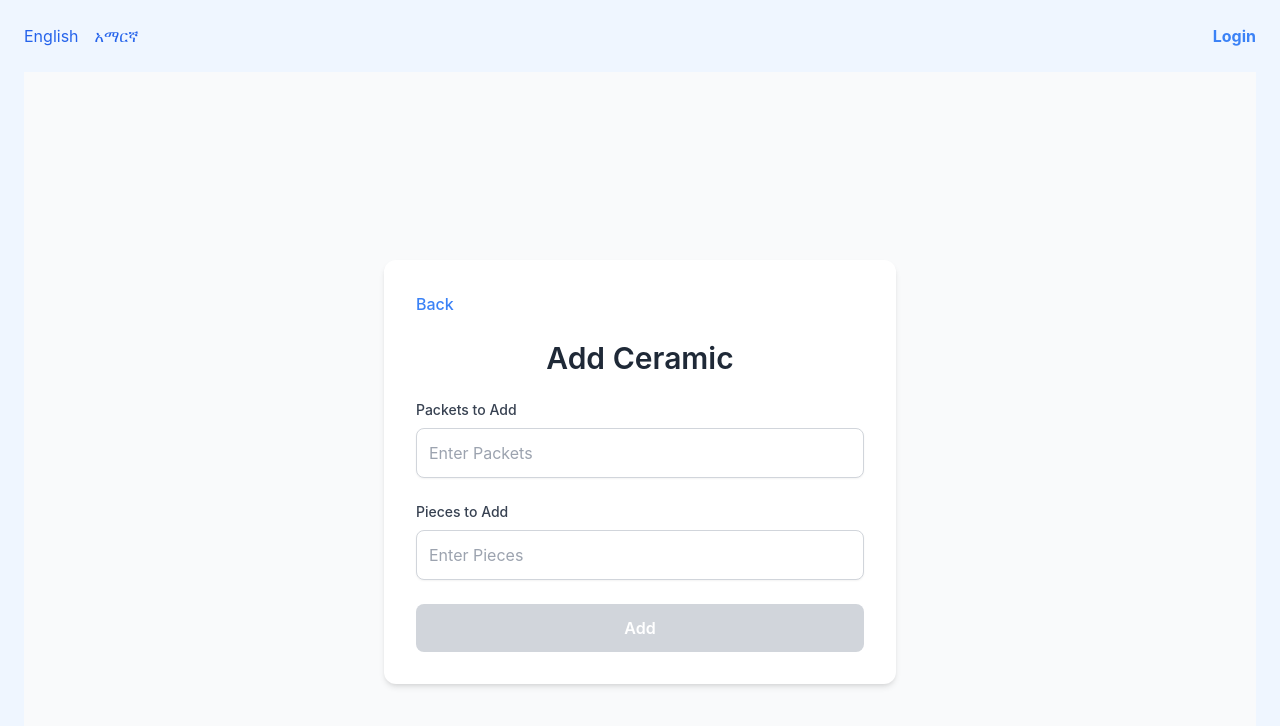
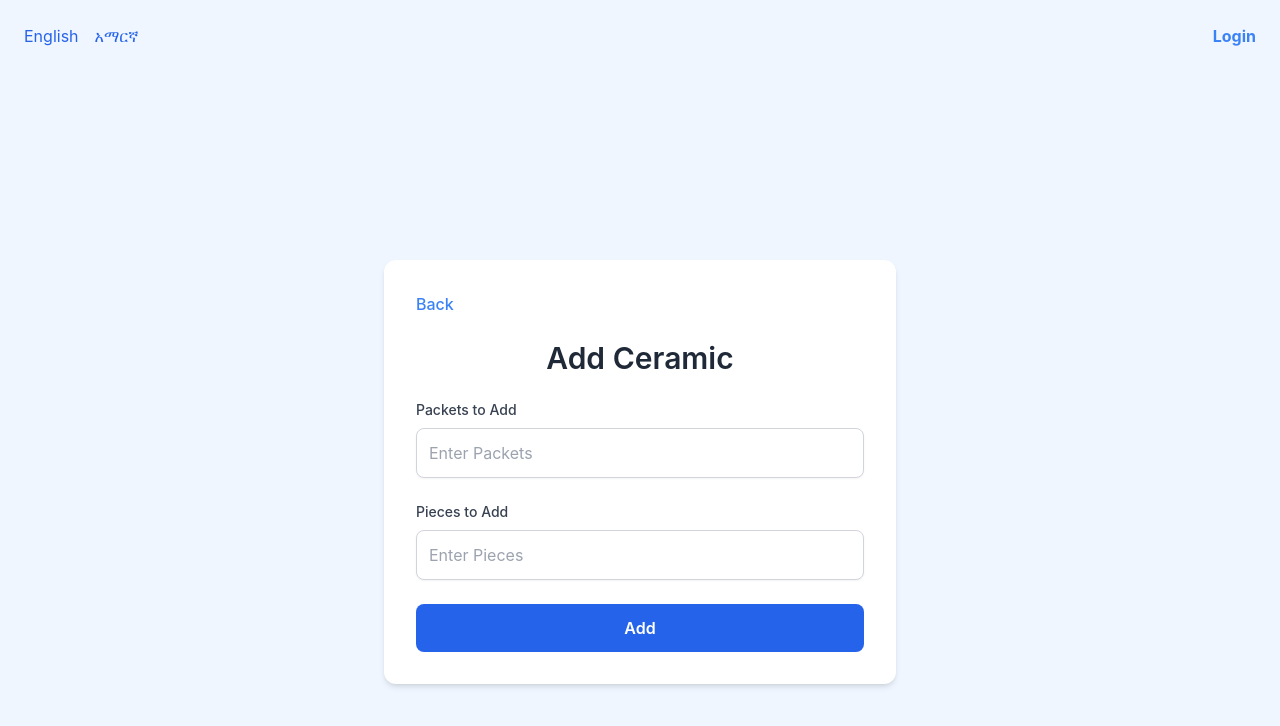
Before and after one commit to tsegaye27/ceramics-store, a Next.js app: page /ceramics/add/1 in a window 1280 px wide. Shown: the top 726 px of the page. Built offline with nearby package versions, Linux system fonts and the light colour scheme.

Commit message:
feat(ceramics): implement add ceramic functionality with form validation

```diff
--- a/app/(pages)/ceramics/add/[id]/page.tsx
+++ b/app/(pages)/ceramics/add/[id]/page.tsx
@@ -1,8 +1,19 @@
 "use client";
-import { useState, useEffect } from "react";
-import Link from "next/link";
-import axiosInstance from "@/app/_lib/axios";
+
+import { useTransition } from "react";
 import { useLanguage } from "@/app/_context/LanguageContext";
+import toast from "react-hot-toast";
+import {
+  RootState,
+  useAppDispatch,
+  useAppSelector,
+} from "@/app/_features/store/store";
+import { useRouter } from "next/navigation";
+import { useForm, SubmitHandler } from "react-hook-form";
+import { z } from "zod";
+import { zodResolver } from "@hookform/resolvers/zod";
+import { updateCeramicSchema } from "@/app/_validators/ceramicSchema";
+import { updateCeramic } from "@/app/_features/ceramics/slice";
 
 type AddCeramicProps = {
   params: {
@@ -10,113 +21,117 @@ type AddCeramicProps = {
   };
 };
 
+type FormData = z.infer<typeof updateCeramicSchema>;
+
 export default function AddCeramic({ params }: AddCeramicProps) {
-  const [packetsToAdd, setPacketsToAdd] = useState("");
-  const [piecesToAdd, setPiecesToAdd] = useState("");
-  const [errorMessage, setErrorMessage] = useState("");
-  const [successMessage, setSuccessMessage] = useState("");
   const { t } = useLanguage();
-  async function addCeramic(
-    ceramicId: string,
-    packetsAdded: number,
-    piecesAdded: number
-  ) {
-    try {
-      const response = await axiosInstance.patch(`/ceramics/addById`, {
-        ceramicId,
-        packetsAdded,
-        piecesAdded,
+  const dispatch = useAppDispatch();
+  const [isPending, startTransition] = useTransition();
+  const router = useRouter();
+  const { loading } = useAppSelector((state: RootState) => state.ceramics);
+
+  const {
+    register,
+    handleSubmit,
+    formState: { errors },
+    reset,
+  } = useForm<FormData>({
+    resolver: zodResolver(updateCeramicSchema),
   });
-    } catch (error: any) {
-      throw new Error(error.response.data.error);
-    }
-  }
-  const handleAdd = async (event: React.FormEvent<HTMLFormElement>) => {
-    event.preventDefault();
-    setErrorMessage("");
-    setSuccessMessage("");
 
-    const packetsAdded = parseInt(packetsToAdd);
-    const piecesAdded = parseInt(piecesToAdd);
+  const handleBack = () => {
+    startTransition(() => {
+      router.push("/ceramics");
+    });
+  };
 
-    if (isNaN(packetsAdded) || isNaN(piecesAdded)) {
-      setErrorMessage("Both fields must be valid numbers.");
-      return;
-    }
+  const onSubmit: SubmitHandler<FormData> = async (data) => {
+    const packets = isNaN(data.packetsAdded) ? 0 : data.packetsAdded;
+    const pieces = isNaN(data.piecesAdded) ? 0 : data.piecesAdded;
 
     try {
-      await addCeramic(params.id, packetsAdded, piecesAdded);
-      setSuccessMessage("Ceramic updated successfully!");
-      setPacketsToAdd("");
-      setPiecesToAdd("");
+      const result = await dispatch(
+        updateCeramic({
+          ceramicId: params.id,
+          packetsAdded: packets,
+          piecesAdded: pieces,
+        }),
+      ).unwrap();
+      console.log("Result:", result);
+
+      if (result?.message) {
+        toast.success(result.message);
+      } else {
+        toast.error(result.message);
+      }
+      reset();
     } catch (error: any) {
-      setErrorMessage(error.message);
+      toast.error(error.message);
     }
   };
-
   return (
-    <div className="container mx-auto p-6 bg-gray-50 min-h-screen flex items-center justify-center">
+    <div className="container mx-auto p-6 bg-transparent min-h-screen flex items-center justify-center">
       <div className="max-w-lg w-full bg-white p-8 rounded-xl shadow-md">
-        <Link
-          href="/ceramics"
+        <button
+          onClick={handleBack}
           className="text-blue-500 hover:text-blue-700 mb-6 inline-block font-medium"
         >
           {t("back")}
-        </Link>
+        </button>
+        {isPending ? (
+          <div className="flex items-center justify-center h-40">
+            <div className="h-16 w-16 border-8 border-t-8 border-blue-500 border-t-transparent rounded-full animate-spin"></div>
+          </div>
+        ) : (
+          <>
             <h1 className="text-3xl font-semibold mb-6 text-center text-gray-800">
               {t("addCeramic")}
             </h1>
             <div className="space-y-4">
-          {errorMessage && (
-            <div className="text-red-500 bg-red-100 border border-red-200 rounded-lg p-3 text-center">
-              {errorMessage}
-            </div>
-          )}
-          {successMessage && (
-            <div className="text-green-500 bg-green-100 border border-green-200 rounded-lg p-3 text-center">
-              {successMessage}
-            </div>
-          )}
-          <form onSubmit={handleAdd} className="space-y-6">
+              <form onSubmit={handleSubmit(onSubmit)} className="space-y-6">
                 <div>
                   <label className="block text-sm font-medium text-gray-700 mb-2">
                     {t("packetsToAdd")}
                   </label>
                   <input
-                type="text"
-                name="packetsToAdd"
-                value={packetsToAdd}
-                onChange={(e) => setPacketsToAdd(e.target.value)}
+                    type="number"
+                    {...register("packetsAdded", { valueAsNumber: true })}
                     className="w-full p-3 border border-gray-300 rounded-lg shadow-sm focus:outline-none focus:ring-2 focus:ring-blue-500 focus:border-blue-500"
                     placeholder={t("enterPackets")}
                   />
+                  {errors.packetsAdded && (
+                    <p className="text-red-500 text-sm mt-1">
+                      {errors.packetsAdded.message}
+                    </p>
+                  )}
                 </div>
                 <div>
                   <label className="block text-sm font-medium text-gray-700 mb-2">
                     {t("piecesToAdd")}
                   </label>
                   <input
-                type="text"
-                name="piecesToAdd"
-                value={piecesToAdd}
-                onChange={(e) => setPiecesToAdd(e.target.value)}
+                    type="number"
+                    {...register("piecesAdded", { valueAsNumber: true })}
                     className="w-full p-3 border border-gray-300 rounded-lg shadow-sm focus:outline-none focus:ring-2 focus:ring-blue-500 focus:border-blue-500"
                     placeholder={t("enterPieces")}
                   />
+                  {errors.piecesAdded && (
+                    <p className="text-red-500 text-sm mt-1">
+                      {errors.piecesAdded.message}
+                    </p>
+                  )}
                 </div>
                 <button
                   type="submit"
-              disabled={!packetsToAdd || !piecesToAdd}
-              className={`w-full py-3 rounded-lg font-semibold text-white transition duration-300 ${
-                packetsToAdd && piecesToAdd
-                  ? "bg-blue-600 hover:bg-blue-700"
-                  : "bg-gray-300 cursor-not-allowed"
-              }`}
+                  disabled={loading}
+                  className={`w-full py-3 rounded-lg font-semibold text-white transition duration-300 bg-blue-600 hover:bg-blue-700`}
                 >
-              {t("add")}
+                  {loading ? t("updating") : t("add")}
                 </button>
               </form>
             </div>
+          </>
+        )}
       </div>
     </div>
   );
```
Lines whose indentation alone changed are shown as unchanged.
